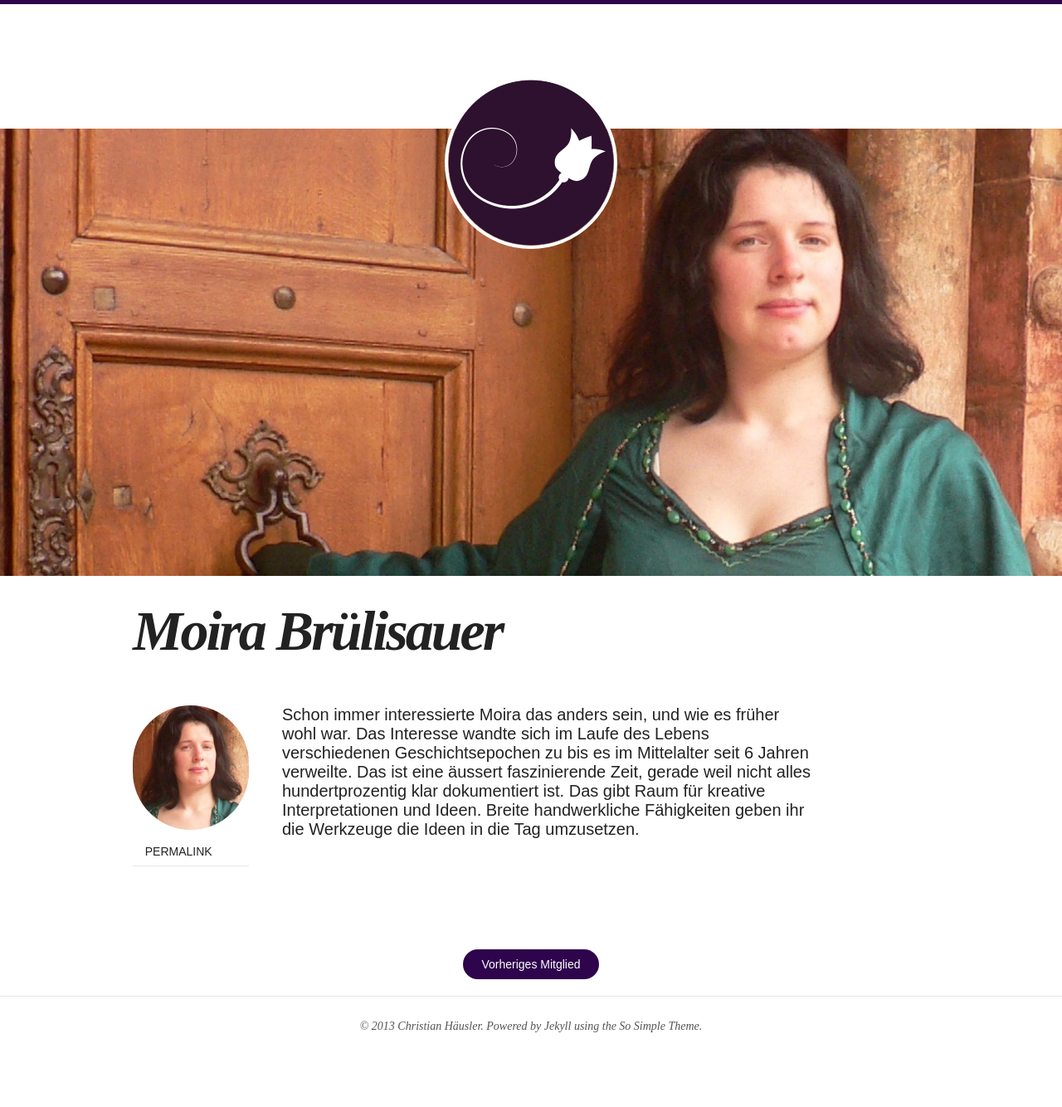
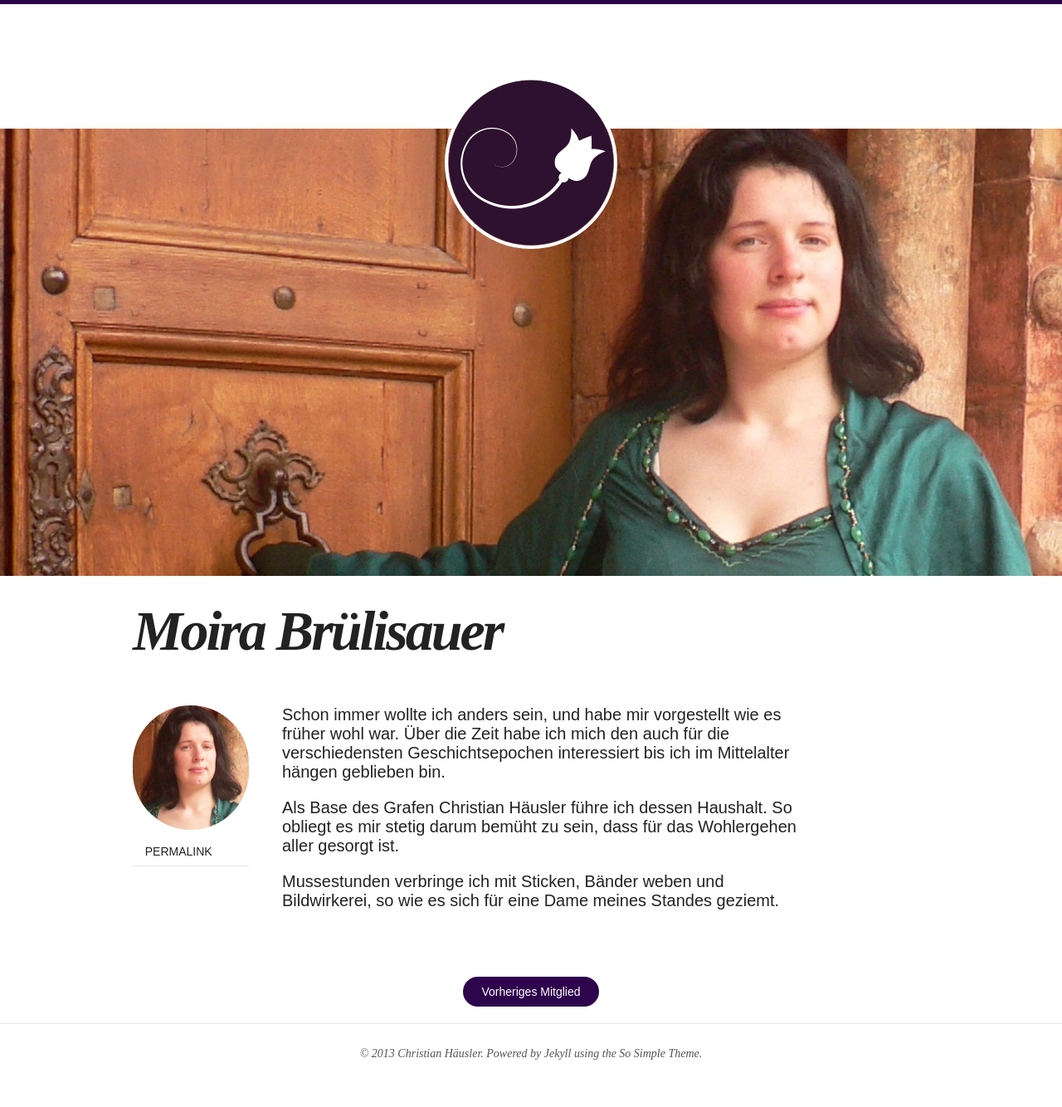
Before and after one commit to corvus-ch/cotuno, a Jekyll site: the page built from _posts/2013-01-30-moira.md, in a window 1280 px wide. Shown: the whole page at 83% size. Built offline with Jekyll 4.4.1, drawn with Linux system fonts in a browser that asks for light colours; nearby versions of some CDN libraries; before the commit the page ends 1301 px from its top, so only the background shows below that.

Commit message:
Updated description for Moira

```diff
--- a/_posts/2013-01-30-moira.md
+++ b/_posts/2013-01-30-moira.md
@@ -8,4 +8,8 @@ image:
   feature: moira_feature.jpg
   portrait: moira_portrait.jpg
 ---
-Schon immer interessierte Moira das anders sein, und wie es früher wohl war. Das Interesse wandte sich im Laufe des Lebens verschiedenen Geschichtsepochen zu bis es im Mittelalter seit 6 Jahren verweilte. Das ist eine äussert faszinierende Zeit, gerade weil nicht alles hundertprozentig klar dokumentiert ist. Das gibt Raum für kreative Interpretationen und Ideen. Breite handwerkliche Fähigkeiten geben ihr die Werkzeuge die Ideen in die Tag umzusetzen.
+Schon immer wollte ich anders sein, und habe mir vorgestellt wie es früher wohl war. Über die Zeit habe ich mich den auch für die verschiedensten Geschichtsepochen interessiert bis ich im Mittelalter hängen geblieben bin.
+
+Als Base des Grafen Christian Häusler führe ich dessen Haushalt. So obliegt es mir stetig darum bemüht zu sein, dass für das Wohlergehen aller gesorgt ist.
+
+Mussestunden verbringe ich mit Sticken, Bänder weben und Bildwirkerei, so wie es sich für eine Dame meines Standes geziemt.
```
